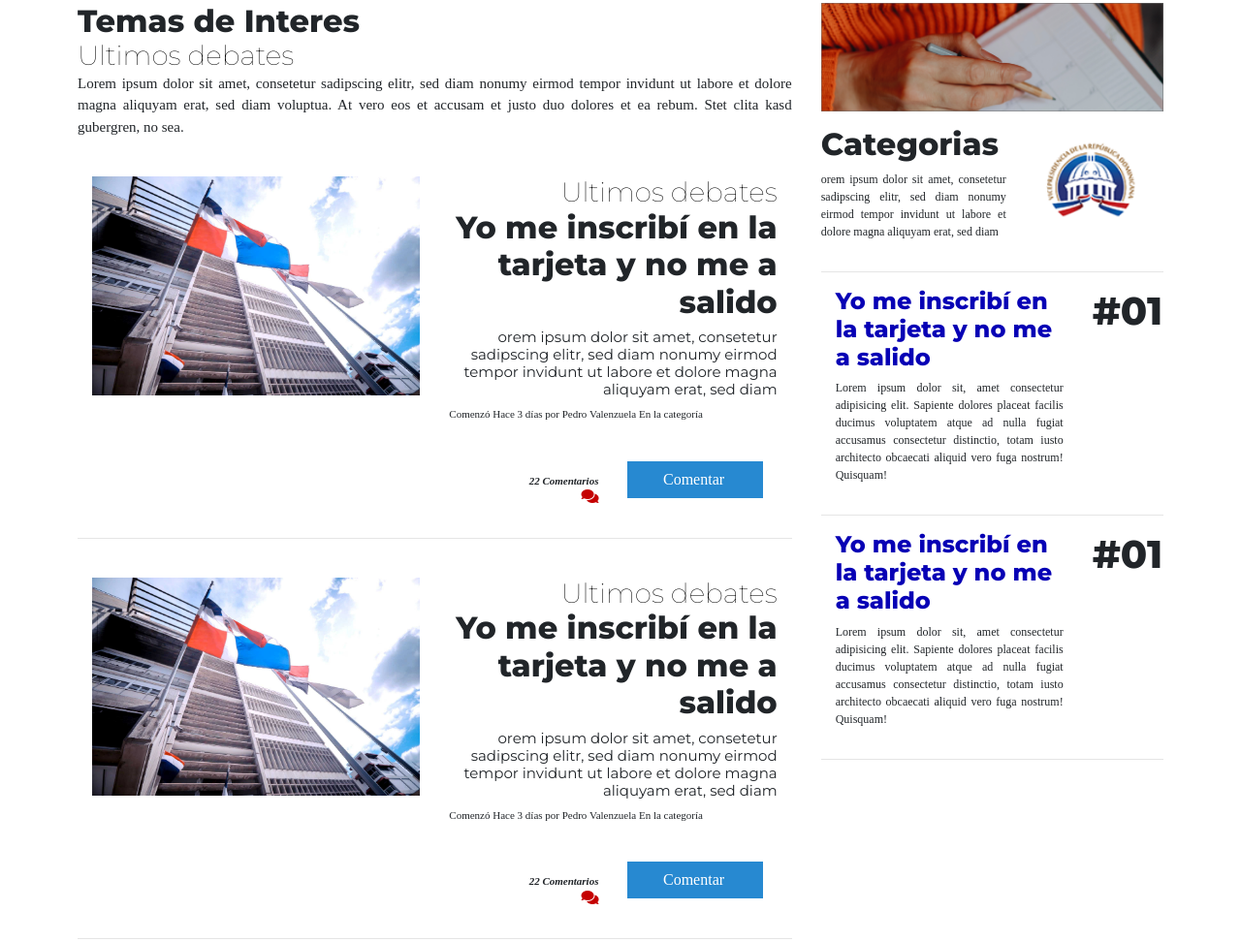
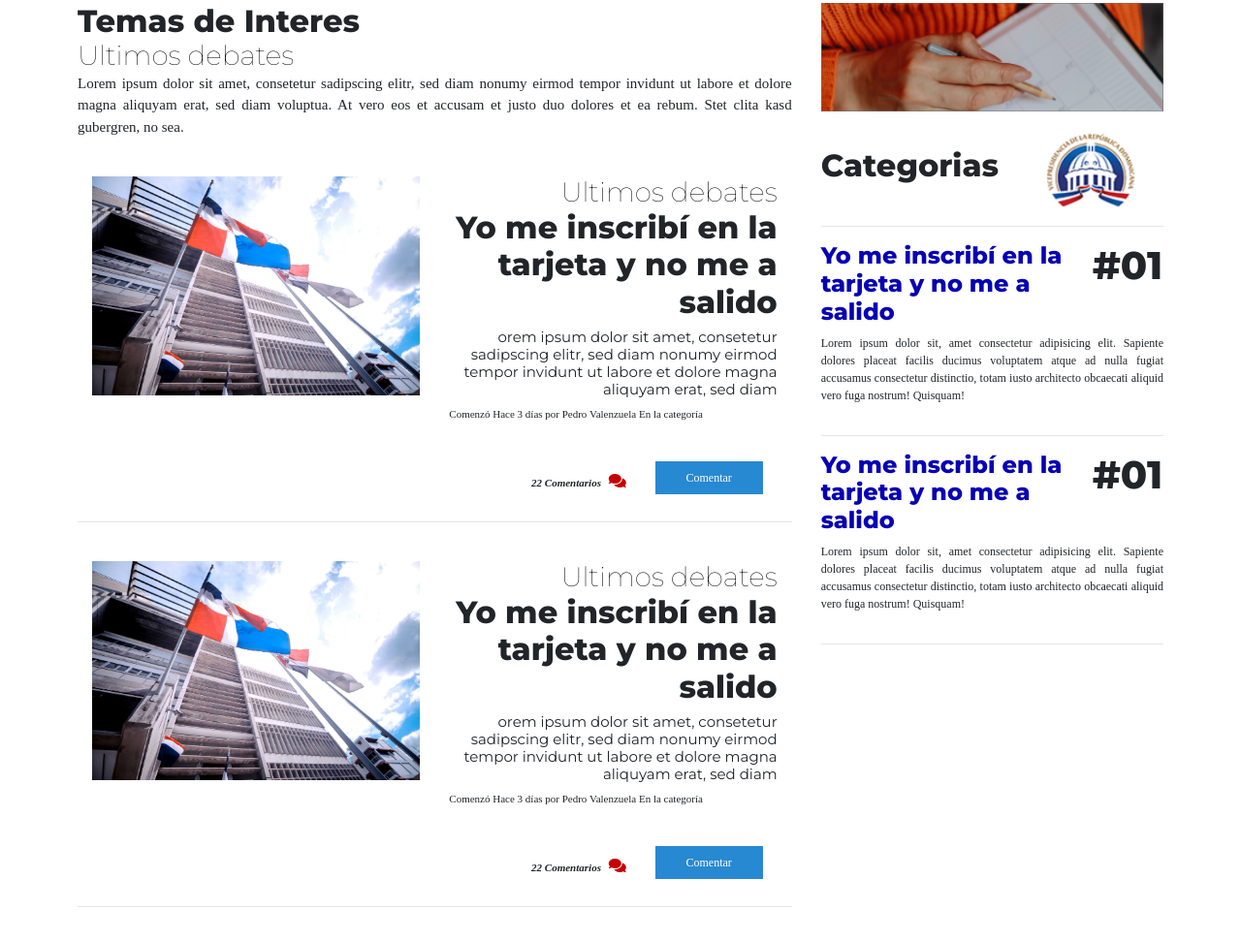
Before and after one commit to josuerosario07/punto-solidario, a plain HTML site: page foro.html in a window 1280 px wide. Shown: the part 717-1689 px from the top of the page at 97% size. Drawn offline with Linux system fonts and the light colour scheme; a web font is replaced by a local one.

Commit message:
Last foro

```diff
--- a/foro.html
+++ b/foro.html
@@ -137,10 +137,10 @@
                                     <h5>orem ipsum dolor sit amet, consetetur sadipscing elitr, sed diam nonumy eirmod tempor invidunt ut labore et dolore magna aliquyam erat, sed diam </h5>
                                     <p>Comenzó Hace 3 días por Pedro Valenzuela En la categoría</p>
                                     <div class="row">
-                                       <div class="offset-md-2 col-md-4 left">
+                                       <div class=" col-md-7 left">
                                              <p>22 Comentarios <i class="fas fa-comments"></i></p>
                                        </div>
-                                       <div class="col-md-6">
+                                       <div class="col-md-5">
                                              <a class="btn btn-primary" href="foro-content.html" role="button">Comentar</a>
                                        </div>
                                     </div>
@@ -161,10 +161,10 @@
                                     <h5>orem ipsum dolor sit amet, consetetur sadipscing elitr, sed diam nonumy eirmod tempor invidunt ut labore et dolore magna aliquyam erat, sed diam </h5>
                                     <p>Comenzó Hace 3 días por Pedro Valenzuela En la categoría</p>
                                     <div class="row">
-                                       <div class="offset-md-2 col-md-4 left">
+                                       <div class="col-md-7 left">
                                              <p>22 Comentarios <i class="fas fa-comments"></i></p>
                                        </div>
-                                       <div class="col-md-6">
+                                       <div class="col-md-5">
                                              <a class="btn btn-primary" href="foro-content.html" role="button">Comentar</a>
                                        </div>
                                     </div>
@@ -184,7 +184,6 @@
                               <div class="row">
                                     <div class="col-sm-7">
                                         <h2>Categorias</h2>
-                                        <p>orem ipsum dolor sit amet, consetetur sadipscing elitr, sed diam nonumy eirmod tempor invidunt ut labore et dolore magna aliquyam erat, sed diam </p>
                                     </div>
                                     <div class="col-sm-5">
                                        <img src="assets/img/escudo-mini.png" alt="">
@@ -197,23 +196,27 @@
                                     <div class="col-sm-9 col-md-9">
                                           <h3>Yo me inscribí en la tarjeta
                                                 y no me a salido</h3>
-                                          <p>Lorem ipsum dolor sit, amet consectetur adipisicing elit. Sapiente dolores placeat facilis ducimus voluptatem atque ad nulla fugiat accusamus consectetur distinctio, totam iusto architecto obcaecati aliquid vero fuga nostrum! Quisquam!</p>
                                     </div>
                                     <div class="col-sm-3 col-md-3">
                                        <h2>#01</h2>
+                                    </div>
+                                    <div class="row">
+                                       <p>Lorem ipsum dolor sit, amet consectetur adipisicing elit. Sapiente dolores placeat facilis ducimus voluptatem atque ad nulla fugiat accusamus consectetur distinctio, totam iusto architecto obcaecati aliquid vero fuga nostrum! Quisquam!</p>
                                     </div>
                               </div>
                         </div>
                         <div class="link">
                            <hr>
                            <div class="row">
-                                    <div class="col-xs-9 col-sm-9  col-md-9">
+                                 <div class="col-sm-9 col-md-9">
                                        <h3>Yo me inscribí en la tarjeta
                                              y no me a salido</h3>
-                                          <p>Lorem ipsum dolor sit, amet consectetur adipisicing elit. Sapiente dolores placeat facilis ducimus voluptatem atque ad nulla fugiat accusamus consectetur distinctio, totam iusto architecto obcaecati aliquid vero fuga nostrum! Quisquam!</p>
                                  </div>
                                  <div class="col-sm-3 col-md-3">
                                     <h2>#01</h2>
+                                 </div>
+                                 <div class="row">
+                                    <p>Lorem ipsum dolor sit, amet consectetur adipisicing elit. Sapiente dolores placeat facilis ducimus voluptatem atque ad nulla fugiat accusamus consectetur distinctio, totam iusto architecto obcaecati aliquid vero fuga nostrum! Quisquam!</p>
                                  </div>
                            </div>
                      </div>
--- a/scss/style.scss
+++ b/scss/style.scss
@@ -1456,6 +1456,7 @@
             font-weight: 800;
             font-size: 24px;
             color: $morado-solidario;
+            margin-left: -15px !important;
         }
         .link{
             h2{
@@ -1536,15 +1537,26 @@
             .col-sm-7{
                 padding-left: 0px !important;
             }
+            h2{
+                margin-top: 22px;
+            }
             img{
                 width: 80%;
                 display: block;
-                margin: 10px auto;
+                margin: 0px auto;
             }
         }
     }
     .banner-top{
         margin-top: 40px !important;
+     }
+
+     .cuadro-debate{
+         .btn{
+             font-size: 12px;
+             width: 100%;
+             padding: 7px;
+         }
      }
 
 }
```
Also changed, not shown: foro-content.html (+7 -4 lines), css/style.css, 1 other file. Lines whose indentation alone changed are shown as unchanged.
